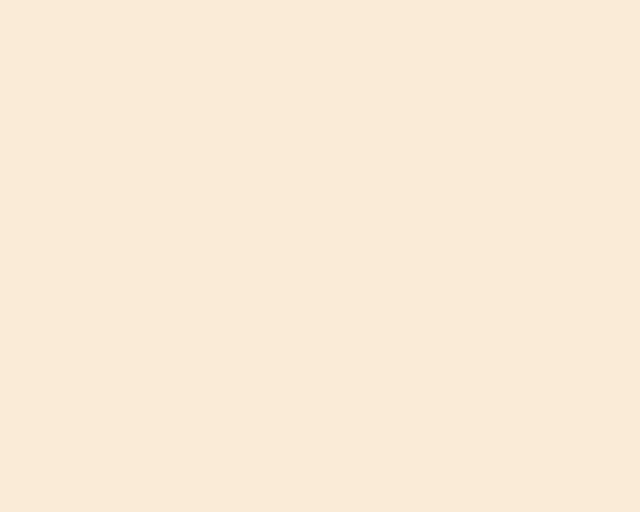
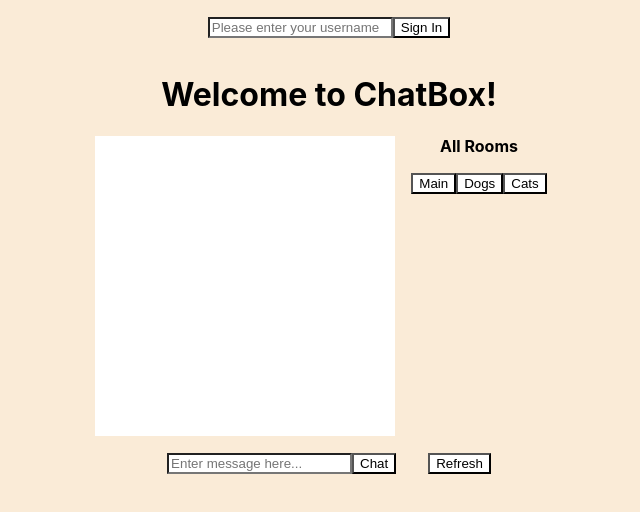
Before and after one commit to burlingtoncodeacademy-students/react-chat-jack-dylan, a React (Create React App) app in the folder client/: page / in a window 1280 px wide. Shown: the top 512 px of the page, without its empty margins (311-951 px from the left). Built offline with nearby package versions, Linux system fonts and the light colour scheme.

Commit message:
Functionality Finally

```diff
--- a/client/package.json
+++ b/client/package.json
@@ -2,6 +2,7 @@
   "name": "client",
   "version": "0.1.0",
   "private": true,
+  "homepage": ".",
   "proxy": "http://localhost:8000",
   "dependencies": {
     "@testing-library/jest-dom": "^5.11.4",
@@ -9,8 +10,8 @@
     "@testing-library/user-event": "^12.1.10",
     "react": "^17.0.1",
     "react-dom": "^17.0.1",
-    "react-router": "^5.2.0",
-    "react-router-dom": "^5.2.0",
+    "react-router": "^6.0.2",
+    "react-router-dom": "^6.0.2",
     "react-scripts": "4.0.0",
     "web-vitals": "^0.2.4"
   },
--- a/client/src/App.js
+++ b/client/src/App.js
@@ -5,40 +5,35 @@ import Chat from "./components/Chat";
 function App() {
 
   const [data, setData] = useState(null)
-  const [currentUser, setCurrentUser] = useState(document.cookie.userName)
-  const [currentRoom, setCurrentRoom] = useState(document.cookie.roomName)
+  const [currentUser, setCurrentUser] = useState('')
+  const [currentRoom, setCurrentRoom] = useState('')
   const [currentURL, setCurrentURL] = useState(
     `/${currentUser}/${currentRoom}`
   );
 
+    console.log(currentUser)
+    console.log(currentRoom)
+
   useEffect(() => {
-    if (
-      !currentURL.includes(currentUser) &&
-      !currentURL.includes(currentRoom) &&
-      currentUser !== undefined &&
-      currentRoom !== undefined
-    ) {
-      setCurrentUser(document.location.href.split("/")[3]);
+    console.log("reached")
+    console.log("currentURL: ", currentURL)
       setCurrentURL(`/${currentUser}/${currentRoom}`);
-
+      if (currentUser && currentRoom) {
       fetch(currentURL)
         .then((res) => res.json())
         .then((res) => {
+          console.log(res)
           setData(res)
         });
-    } else {
-      return null
-    }
-  }, [currentRoom, currentURL, data]);
+      }
+  }, [currentRoom, currentURL]);
 
   console.log(data);
-  if (data !== null) {
+
     return (
       <Chat data={data} setData={setData} currentUser={currentUser} setCurrentUser={setCurrentUser} currentRoom={currentRoom} setCurrentRoom={setCurrentRoom} currentURL={currentURL} setCurrentURL={setCurrentURL}></Chat>
     )
-  } else {
-    return null;
-  }
+
 }
 
 export default App;
--- a/client/src/components/Chat.js
+++ b/client/src/components/Chat.js
@@ -11,6 +11,8 @@ function Chat(props) {
       <SignIn
         currentUser={props.currentUser}
         setCurrentUser={props.setCurrentUser}
+        currentURL={props.currentURL}
+        setCurrentURL={props.setCurrentURL}
       ></SignIn>
       <div id="header">
         <Welcome currentUser={props.currentUser} />
@@ -20,6 +22,8 @@ function Chat(props) {
           <ChatBox
             data={props.data}
             setData={props.setData}
+            currentUser={props.currentUser}
+            setCurrentUser={props.setCurrentUser}
             currentRoom={props.currentRoom}
             setCurrentRoom={props.setCurrentRoom}
             currentURL={props.currentURL}
@@ -35,6 +39,8 @@ function Chat(props) {
             setCurrentRoom={props.setCurrentRoom}
             currentUser={props.currentUser}
             setCurrentUser={props.setCurrentUser}
+            currentURL={props.currentURL}
+            setCurrentURL={props.setCurrentURL}
           ></Rooms>
         </div>
       </div>
--- a/client/src/components/ChatBox.js
+++ b/client/src/components/ChatBox.js
@@ -2,9 +2,9 @@ function ChatBox(props) {
     if (props.data !== null) {
         let chatThread = props.data.map((blurb) => {
             console.log(blurb)
-            // console.log("blurb.userName", blurb.userName)
-            // console.log("props.currentUser", props.currentUser)
-            if (blurb.userName === props.currentUser) {
+            console.log("blurb.author", blurb.author)
+            console.log("props.currentUser", props.currentUser)
+            if (blurb.author === props.currentUser) {
                 return <h5 style={{textAlign: "right"}}>{blurb.author + ": " + blurb.body}</h5>
             }
             else {
--- a/client/src/components/Rooms.js
+++ b/client/src/components/Rooms.js
@@ -7,14 +7,17 @@ function Rooms(props) {
             {console.log("props.currentRoom: ", props.currentRoom)}
             <button value="Main" onClick={ () => {
                     props.setCurrentRoom(`main`)
+                    props.setCurrentURL(`/${props.currentUser}/main`)
                 }
             }>Main</button>
             <button type="submit" value="Dogs" onClick={ () => {
                     props.setCurrentRoom(`dogs`)
+                    props.setCurrentURL(`/${props.currentUser}/dogs`)
                 }
             }>Dogs</button>
             <button type="submit" value="Cats" onClick={ () => {
                     props.setCurrentRoom(`cats`)
+                    props.setCurrentURL(`/${props.currentUser}/cats`)
                 }
             }>Cats</button>
         </div>
--- a/client/src/components/SignIn.js
+++ b/client/src/components/SignIn.js
@@ -1,12 +1,11 @@
 function SignIn(props) {
     return(
         <div id="signIn">
-            <form name="signIn" action={`/${props.currentUser}`} method="post" onSubmit={ (evt) => {
+            <form name="signIn" onSubmit={ (evt) => {
                     props.setCurrentUser(evt.target.children[0].value)
+                    evt.preventDefault()
+                    props.setCurrentURL(`/${evt.target.children[0].value}/${props.currentRoom}`)
                     evt.target.children[0].value = ''
-                    evt.preventDefault(
-                    props.setCurrentURL(`/${props.currentUser}/${props.currentRoom}`)
-                    )
                 }
             }>
                 <input name="userName" type="text" placeholder="Please enter your username"/>
--- a/client/src/components/Welcome.js
+++ b/client/src/components/Welcome.js
@@ -1,5 +1,5 @@
 function Welcome(props) {
-    if (props.currentUser === null) {
+    if (props.currentUser === '') {
         return <h1>Welcome to ChatBox!</h1>
     }
     else {
--- a/client/src/index.js
+++ b/client/src/index.js
@@ -3,10 +3,15 @@ import ReactDOM from 'react-dom';
 import './index.css';
 import App from './App';
 import reportWebVitals from './reportWebVitals';
+import { BrowserRouter, Routes, Route } from "react-router-dom"
 
 ReactDOM.render(
   <React.StrictMode>
-    <App />
+    <BrowserRouter>
+      <Routes>
+        <Route path="/" element={<App />}></Route>
+      </Routes>
+    </BrowserRouter>
   </React.StrictMode>,
   document.getElementById('root')
 );
```
Also changed, not shown: 2 other files (tests, documents, lock files or other folders).
